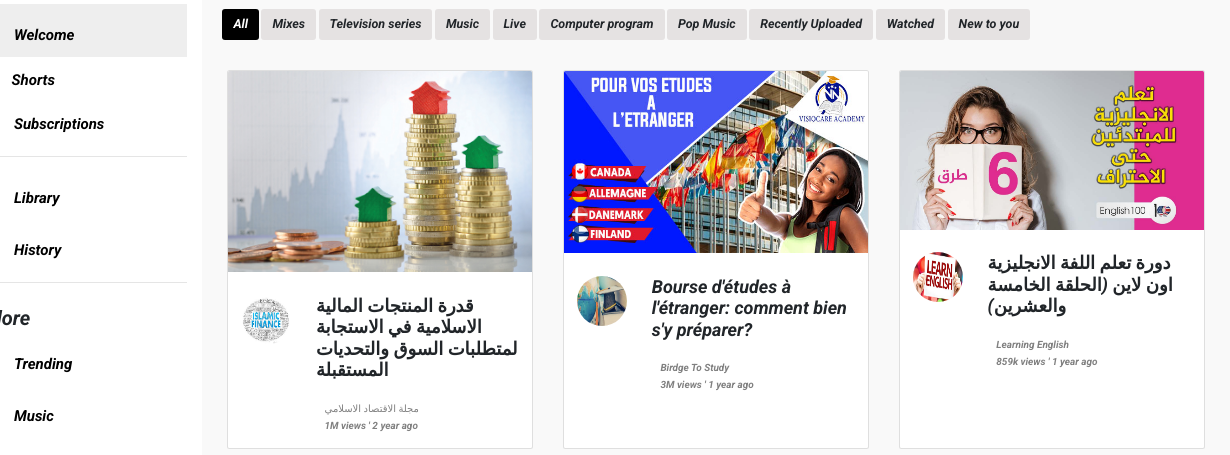
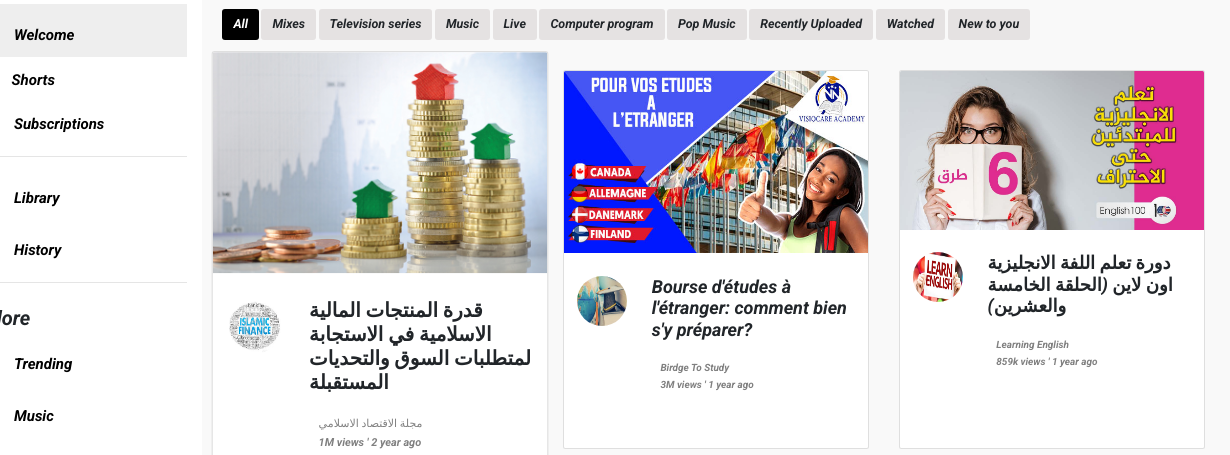
Before and after one commit to SaharAlami/YouTube, a plain HTML site: page index.html in a window 1280 px wide. In both pictures the pointer is over the element 430 px from the left and 326 px from the top of the page. Shown: the part 67-522 px from the top of the page, 50-1280 px from the left. Drawn offline with nearby package versions, Linux system fonts and the light colour scheme.

Commit message:
Update style.css

```diff
--- a/style.css
+++ b/style.css
@@ -30,7 +30,6 @@ header {
  .center {
     display: flex;
     align-items: center;
-    /* width: 628px; */
  }
  .center form {
     display: flex;
@@ -172,6 +171,10 @@ nav p {
 .card {
     cursor: pointer;
 }
+.card:hover {
+    transform: scale(1.1);
+    transition: 1s;
+}
 span {
     display: flex;
     margin-top: 10px;
```
